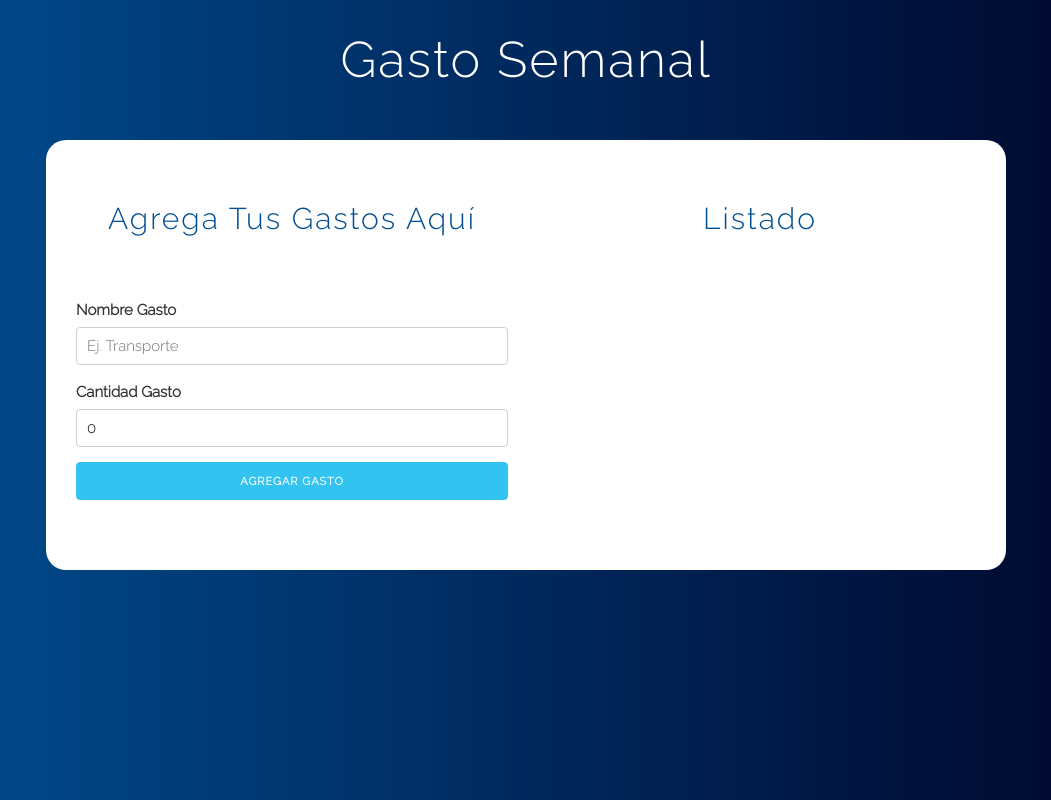
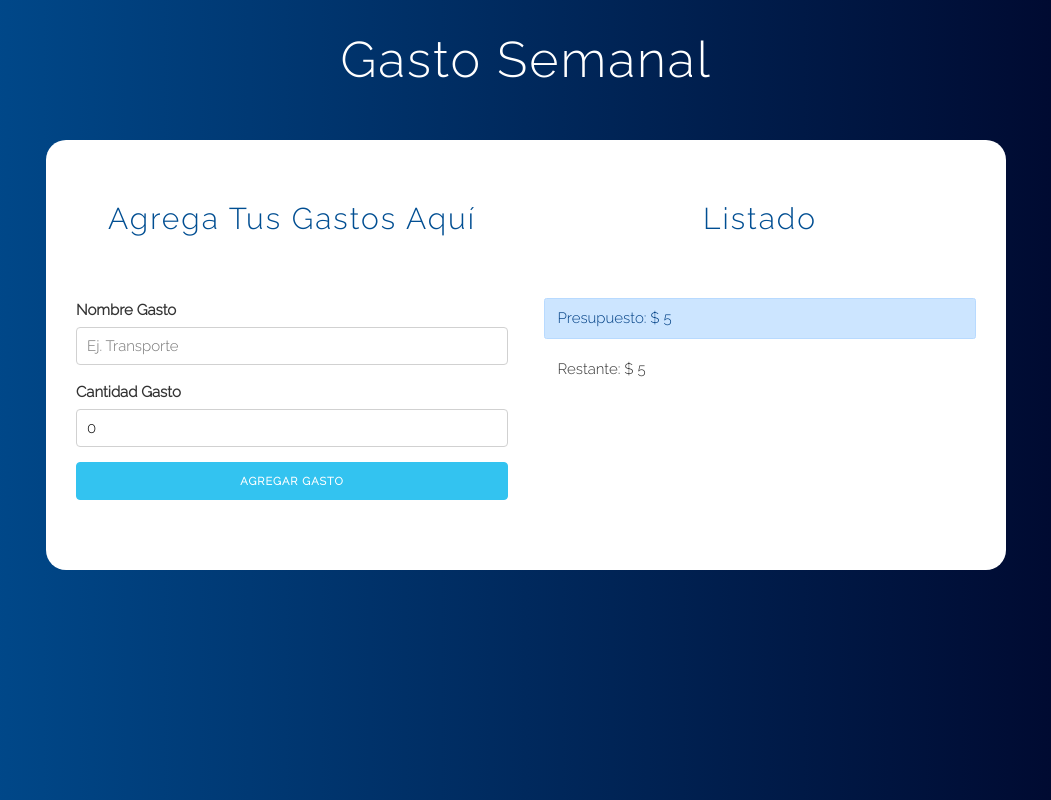
Before and after one commit to jmdc89/react15apps, a React (Create React App) app: page / in a window 1280 px wide. Both pictures are taken after typing "5" into the empty fields and a click on the input "Definir Presupuesto". Shown: the whole page, without its empty margins (114-1165 px from the left). Built offline with nearby package versions, Linux system fonts and the light colour scheme.

Commit message:
BudgetControl

```diff
--- /dev/null
+++ b/src/components/budget/BudgetControl.js
@@ -0,0 +1,17 @@
+import React from 'react';
+import {Alert, AlertPrimary} from './styles/Budget';
+
+const BudgetControl = ({presupuesto, restante}) => {
+    return (
+        <>
+            <AlertPrimary>
+                Presupuesto: $ {presupuesto}
+            </AlertPrimary>
+            <Alert>
+                Restante: $ {restante}
+            </Alert>
+        </>
+    );
+}
+
+export default BudgetControl;
--- a/src/components/budget/List.js
+++ b/src/components/budget/List.js
@@ -7,11 +7,10 @@ const List = ({gastos}) => (
         <h2>Listado</h2>
         {gastos.map(gasto => (
             <Expense
-               key={gasto.id}
-               gasto={gasto}
+                key={gasto.id}
+                gasto={gasto}
             />
         ))}
-
     </GastosRealizados>
 );
 
--- a/src/components/budget/index.js
+++ b/src/components/budget/index.js
@@ -2,6 +2,7 @@ import React, {useState} from 'react';
 import Question from './Question';
 import Form from './Form';
 import List from './List';
+import BudgetControl from './BudgetControl';
 import {Contenido} from './styles/Budget.js';
 
 function Budget() {
@@ -11,6 +12,8 @@ function Budget() {
     const [ restante, guardarRestante] = useState(0);
     const [mostrarpregunta, actualizarPregunta] = useState(true);
     const [gastos, guardarGastos] = useState([]);
+    const [ gasto, guardarGasto ] = useState({});
+    const [ creargasto, guardarCrearGasto ] = useState(false);
 
     //Cuando agreguemos un nuevo gasto
     const agregarNuevoGasto = gasto => {
@@ -47,6 +50,10 @@ function Budget() {
                                 <List
                                     gastos={gastos}
                                 />
+                                <BudgetControl
+                                    presupuesto={presupuesto}
+                                    restante={restante}
+                                />
                             </div>
                         </div>
                     )
--- a/src/components/budget/styles/Budget.js
+++ b/src/components/budget/styles/Budget.js
@@ -55,3 +55,22 @@ export const GastosRealizados = styled.div`
     color:white;
   }
 `;
+
+export const Alert = styled.div`
+    position: relative;
+    padding: .75rem 1.25rem;
+    margin-bottom: 1rem;
+    border: 1px solid transparent;
+    border-radius: .25rem;
+`;
+
+export const AlertPrimary = styled.div`
+    position: relative;
+    padding: .75rem 1.25rem;
+    margin-bottom: 1rem;
+    border: 1px solid transparent;
+    border-radius: .25rem;
+    color: #004085;
+    background-color: #cce5ff;
+    border-color: #b8daff;
+`;
```
